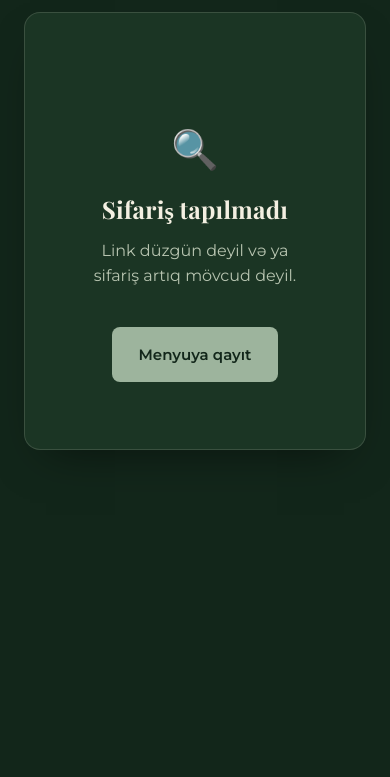
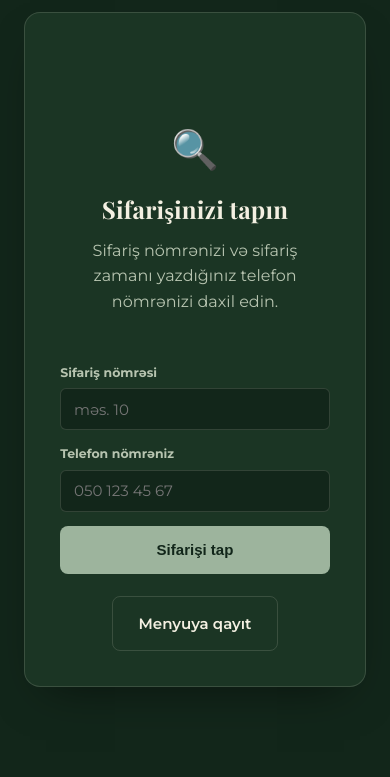
Before and after one commit to elmanyaraliyev/sushigarden.az, a PHP site: page /upload-to-cpanel/track.php in a window 390 px wide. Shown: the part 143-920 px from the top of the page. Before the commit the page ends 593 px from the top, so only its background shows below. Run offline with PHP 8.4, Linux system fonts and the light colour scheme; some libraries are stand-ins or nearby versions.

Commit message:
Let customers recover a lost order-tracking link by number + phone
track.php now doubles as a lookup form when no valid id/token is in the
URL: enter the order number and the phone number used at checkout, and
it redirects to the tracking view. This covers the case where the
customer didn't click "Track Order" right after checkout and the link
only lived in that browser's localStorage. The header's "My Order" link
now always points somewhere useful (last local order, or the lookup
form) instead of being hidden when localStorage is empty.

Co-Authored-By: Claude Sonnet 5 <noreply@anthropic.com>

```diff
--- a/upload-to-cpanel/index.php
+++ b/upload-to-cpanel/index.php
@@ -133,7 +133,7 @@ if ($mapsUrl && $mapsUrl !== '#') $restaurantSchema['hasMap'] = $mapsUrl;
         </button>
       </div>
     </div>
-    <a class="nav-phone" id="my-orders-link" href="#" style="display:none;">📦 <span data-i18n="my_orders">Sifarişim</span></a>
+    <a class="nav-phone" id="my-orders-link" href="track.php">📦 <span data-i18n="my_orders">Sifarişim</span></a>
     <a class="nav-phone" href="tel:+<?php echo h($phoneWa); ?>"><?php echo h($phoneDisplay); ?></a>
   </nav>
 </header>
--- a/upload-to-cpanel/js/site.js
+++ b/upload-to-cpanel/js/site.js
@@ -716,7 +716,9 @@ document.addEventListener('DOMContentLoaded', function () {
 
   render();
 
-  // "Sifarişim" keçidi — əvvəllər bu brauzerdən verilmiş sifariş varsa göstərilir
+  // "Sifarişim" keçidi — bu brauzerdən son verilmiş sifarişə birbaşa aparır;
+  // yoxdursa (başqa cihaz, keş silinib və s.) track.php-nin sifariş
+  // nömrəsi+telefonla axtarış formasına yönləndirir.
   (function initMyOrdersLink() {
     var link = document.getElementById('my-orders-link');
     if (!link) return;
@@ -725,7 +727,6 @@ document.addEventListener('DOMContentLoaded', function () {
       if (mine.length) {
         var last = mine[mine.length - 1];
         link.href = 'track.php?id=' + last.id + '&t=' + last.t;
-        link.style.display = 'inline-flex';
       }
     } catch (e) {}
   })();
--- a/upload-to-cpanel/track.php
+++ b/upload-to-cpanel/track.php
@@ -10,6 +10,23 @@ $id = (int)($_GET['id'] ?? 0);
 $token = (string)($_GET['t'] ?? '');
 $order = ($id > 0 && $token !== '') ? sg_get_order($id) : null;
 $valid = $order && !empty($order['track_token']) && hash_equals($order['track_token'], $token);
+
+// Link/localStorage itirilibsə, müştəri sifariş nömrəsi + telefonla özü tapa bilsin.
+$lookupError = '';
+if (!$valid && $_SERVER['REQUEST_METHOD'] === 'POST') {
+    $lookupId = (int)($_POST['order_id'] ?? 0);
+    $lookupPhone = preg_replace('/\D+/', '', (string)($_POST['phone'] ?? ''));
+    $lookupOrder = $lookupId > 0 ? sg_get_order($lookupId) : null;
+    if ($lookupOrder) {
+        $storedDigits = preg_replace('/\D+/', '', (string)$lookupOrder['customer_phone']);
+        // son 9 rəqəmi tutuşduraraq müqayisə et (ölkə kodu/aparıcı sıfır fərqlərini nəzərə almadan)
+        if (substr($storedDigits, -9) === substr($lookupPhone, -9) && strlen($lookupPhone) >= 9) {
+            header('Location: track.php?id=' . $lookupOrder['id'] . '&t=' . $lookupOrder['track_token']);
+            exit;
+        }
+    }
+    $lookupError = 'Sifariş tapılmadı. Sifariş nömrəsini və sifariş zamanı yazdığınız telefon nömrəsini yoxlayın.';
+}
 
 $steps = [
     'pending' => ['label' => 'Qəbul edildi', 'icon' => '📥'],
@@ -80,9 +97,23 @@ $isCancelled = $valid && $order['status'] === 'cancelled';
     <?php if (!$valid): ?>
       <div class="track-error">
         <p style="font-size:2.4rem; margin-bottom:.6rem;">🔍</p>
-        <h2 style="font-family:'Playfair Display',serif;">Sifariş tapılmadı</h2>
-        <p style="color:var(--text-soft); margin-top:.6rem;">Link düzgün deyil və ya sifariş artıq mövcud deyil.</p>
-        <a href="index.php" class="btn btn-primary" style="margin-top:1.4rem; display:inline-flex;">Menyuya qayıt</a>
+        <h2 style="font-family:'Playfair Display',serif;">Sifarişinizi tapın</h2>
+        <p style="color:var(--text-soft); margin-top:.6rem;">Sifariş nömrənizi və sifariş zamanı yazdığınız telefon nömrənizi daxil edin.</p>
+      </div>
+      <?php if ($lookupError): ?><div class="order-error" style="margin-bottom:1rem;"><?php echo h($lookupError); ?></div><?php endif; ?>
+      <form method="post" style="display:flex; flex-direction:column; gap:.9rem; max-width:340px; margin:0 auto;">
+        <div class="field-block" style="margin-bottom:0;">
+          <label>Sifariş nömrəsi</label>
+          <input type="text" name="order_id" inputmode="numeric" placeholder="məs. 10" required>
+        </div>
+        <div class="field-block" style="margin-bottom:0;">
+          <label>Telefon nömrəniz</label>
+          <input type="tel" name="phone" placeholder="050 123 45 67" required>
+        </div>
+        <button type="submit" class="btn btn-primary" style="justify-content:center;">Sifarişi tap</button>
+      </form>
+      <div style="text-align:center; margin-top:1.4rem;">
+        <a href="index.php" class="btn btn-ghost" style="display:inline-flex;">Menyuya qayıt</a>
       </div>
     <?php else: ?>
       <div style="text-align:center;">
```
